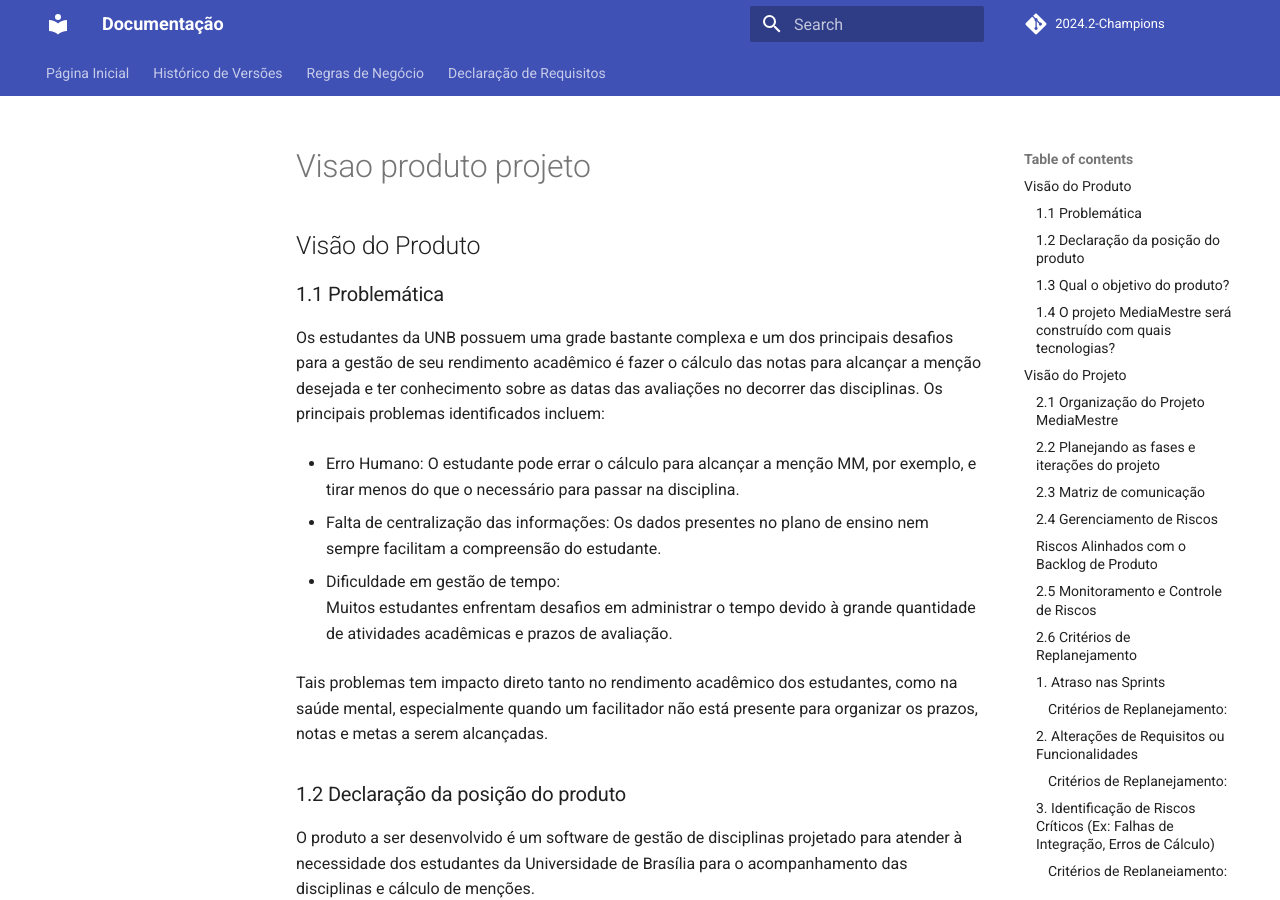
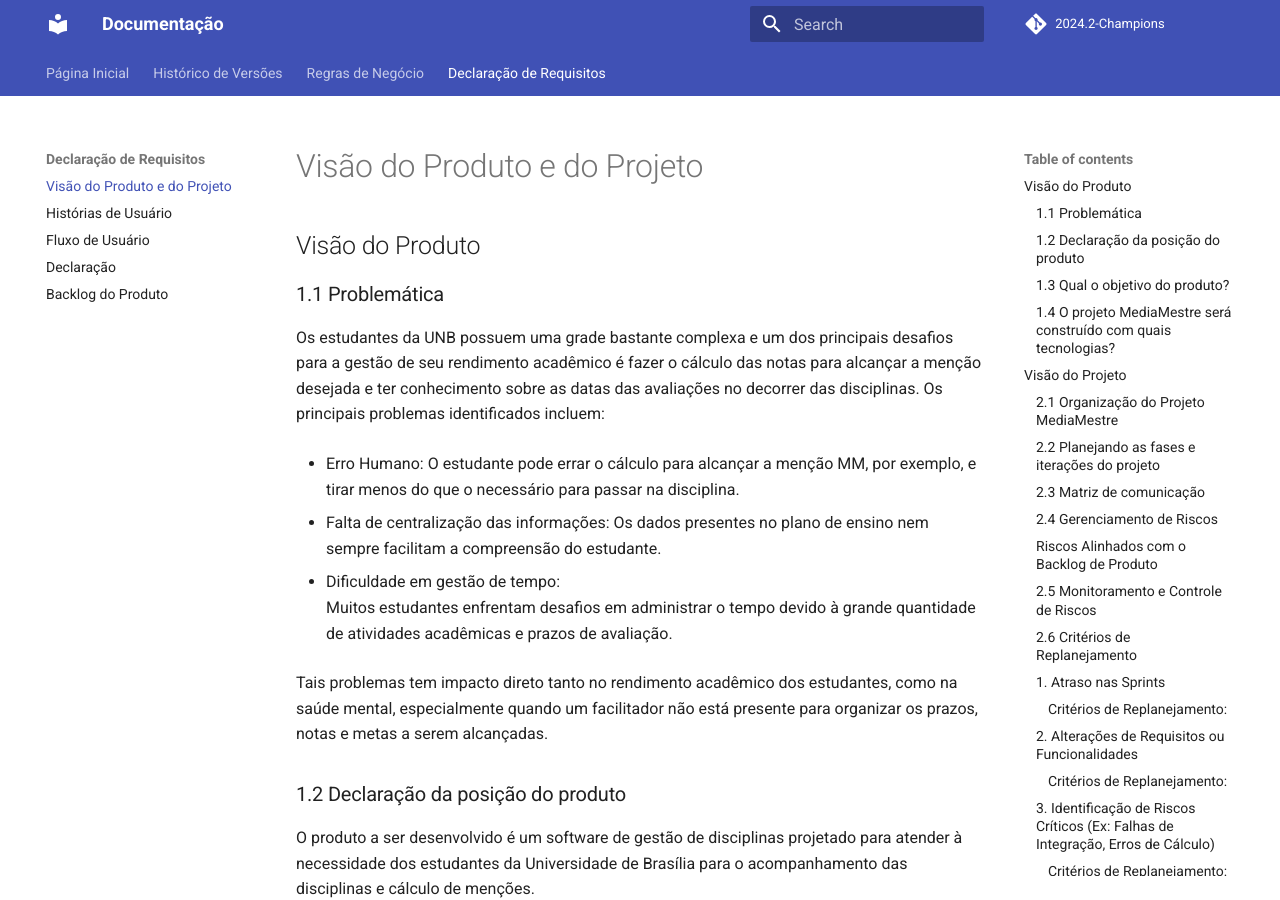
Before and after one commit to FGA-REQ/2024.2-Champions, an MkDocs documentation site: the page built from docs/dec/visao-produto-projeto.md, in a window 1280 px wide and 900 px high. Built offline with MkDocs 1.6.1 and Material for MkDocs 9.7.7, drawn with Linux system fonts in a browser that asks for light colours; comment, search, counter and statistics services are not loaded; some of the changed lines change nothing that is shown.

Commit message:
docs: ajusta caminho para visao do produto e do projeto

```diff
--- a/mkdocs.yml
+++ b/mkdocs.yml
@@ -17,7 +17,7 @@ nav:
   - Histórico de Versões: "historico/historico.md"
   - Regras de Negócio: "regras-negocio.md"
   - Declaração de Requisitos:
-      - Visão do Produto e do Projeto: 'visao-produto-projeto.md'
+      - Visão do Produto e do Projeto: 'dec/visao-produto-projeto.md'
       - Histórias de Usuário: "dec/historias-usuario.md"
       - Fluxo de Usuário: "dec/fluxo-usuario.md"
       - Declaração: "dec/declaracao-requisitos.md"
```
